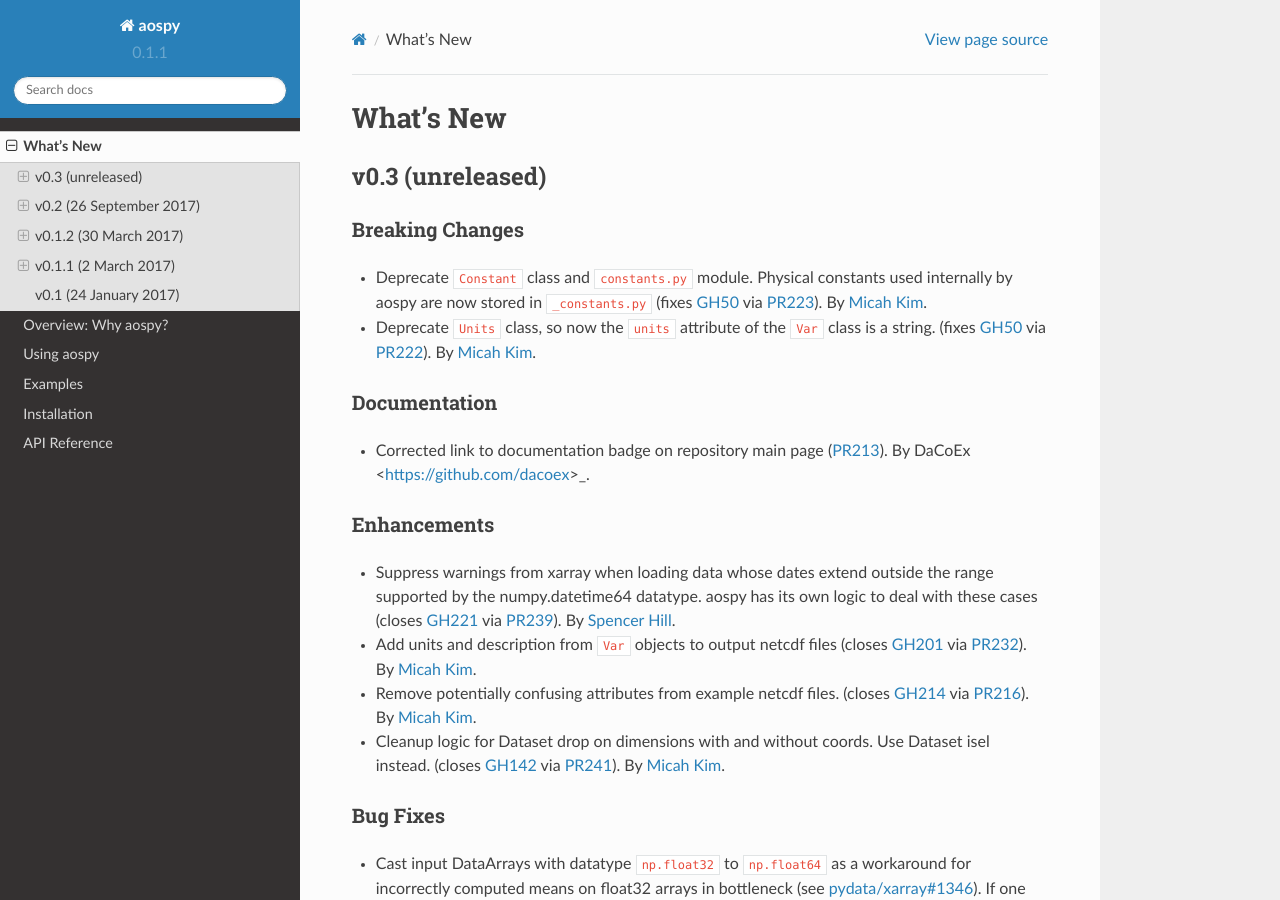
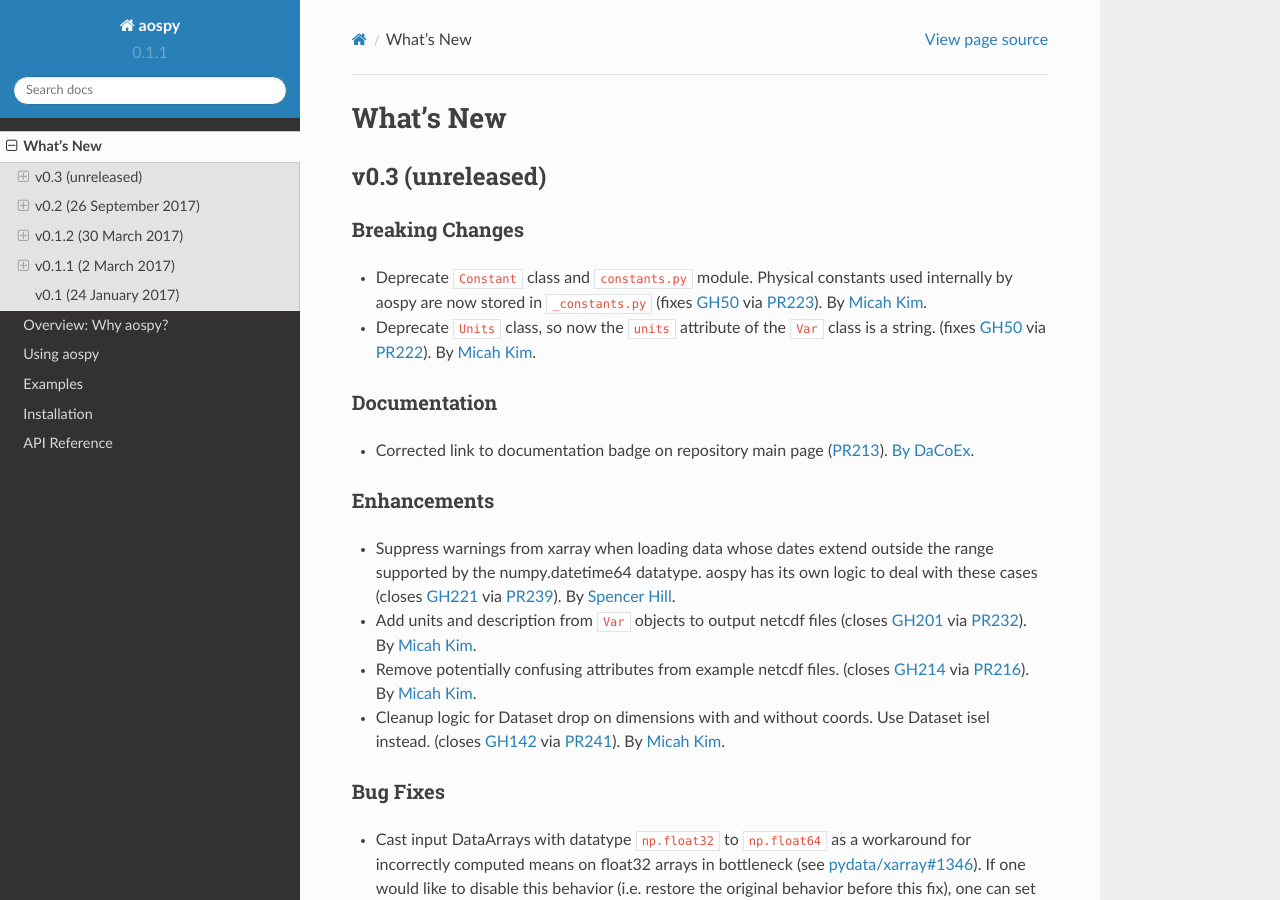
Before and after one commit to spencerahill/aospy, a Sphinx documentation site: the page built from docs/whats-new.rst, in a window 1280 px wide and 900 px high. Built offline with Sphinx 7.4.7 and the Read the Docs theme 2.0.0, drawn with Linux system fonts in a browser that asks for light colours.

Commit message:
fixup! [ci-skip] Fix formatting in what's new

```diff
--- a/docs/whats-new.rst
+++ b/docs/whats-new.rst
@@ -23,7 +23,7 @@
 ~~~~~~~~~~~~~
 
 - Corrected link to documentation badge on repository main page
-  (:pull:`213`).  By DaCoEx <https://github.com/dacoex>_.
+  (:pull:`213`).  `By DaCoEx <https://github.com/dacoex>`_.
 
 Enhancements
 ~~~~~~~~~~~~
```
